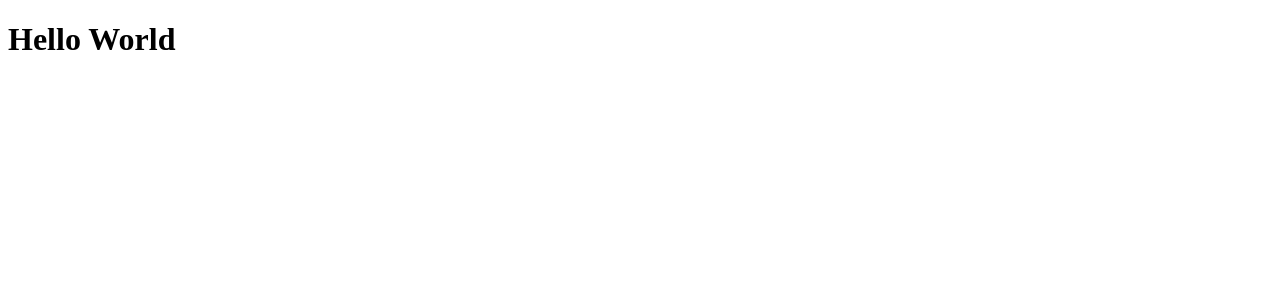
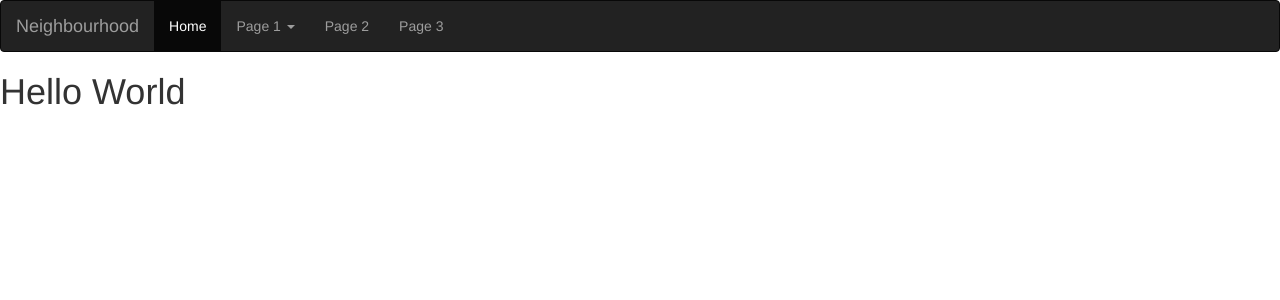
Before and after one commit to Samfan01/Neighbourhood-Watch, a Django app: page / in a window 1280 px wide. Shown: the top 300 px of the page. Run offline with Django 3.2, Linux system fonts and the light colour scheme; some libraries are stand-ins or nearby versions.

Commit message:
added the navbar for navigation

```diff
--- a/neighbour/templates/base.html
+++ b/neighbour/templates/base.html
@@ -1,4 +1,5 @@
 {% load bootstrap3 %}
+{% load static %}
 <!DOCTYPE html>
 <html lang="en">
 <head>
@@ -15,5 +16,6 @@
 
     {% endblock %}
 
+
 </body>
 </html>
--- a/neighbour/templates/home.html
+++ b/neighbour/templates/home.html
@@ -1,6 +1,8 @@
 {% extends 'base.html' %}
+{% load bootstrap3 %}
 
 {% block content %}
 {{block.super}}
+{% include 'navbar.html' %}
 <h1>Hello World </h1>
 {% endblock %}
--- a/neighbour/templates/navbar.html
+++ b/neighbour/templates/navbar.html
@@ -0,0 +1,29 @@
+{% load bootstrap3 %}
+{% load static %}
+
+{% block styles %}
+{% bootstrap_css %}
+<link rel="stylesheet" href="{% static 'css/navbar.css' %}">
+<script src="https://ajax.googleapis.com/ajax/libs/jquery/3.5.1/jquery.min.js"></script>
+<script src="https://maxcdn.bootstrapcdn.com/bootstrap/3.4.1/js/bootstrap.min.js"></script>
+{% endblock %}
+
+<nav class="navbar navbar-inverse">
+    <div class="container-fluid">
+      <div class="navbar-header">
+        <a class="navbar-brand" href="/">Neighbourhood</a>
+      </div>
+      <ul class="nav navbar-nav">
+        <li class="active"><a href="/">Home</a></li>
+        <li class="dropdown"><a class="dropdown-toggle" data-toggle="dropdown" href="#">Page 1 <span class="caret"></span></a>
+          <ul class="dropdown-menu">
+            <li><a href="#">Page 1-1</a></li>
+            <li><a href="#">Page 1-2</a></li>
+            <li><a href="#">Page 1-3</a></li>
+          </ul>
+        </li>
+        <li><a href="#">Page 2</a></li>
+        <li><a href="#">Page 3</a></li>
+      </ul>
+    </div>
+  </nav>
```
